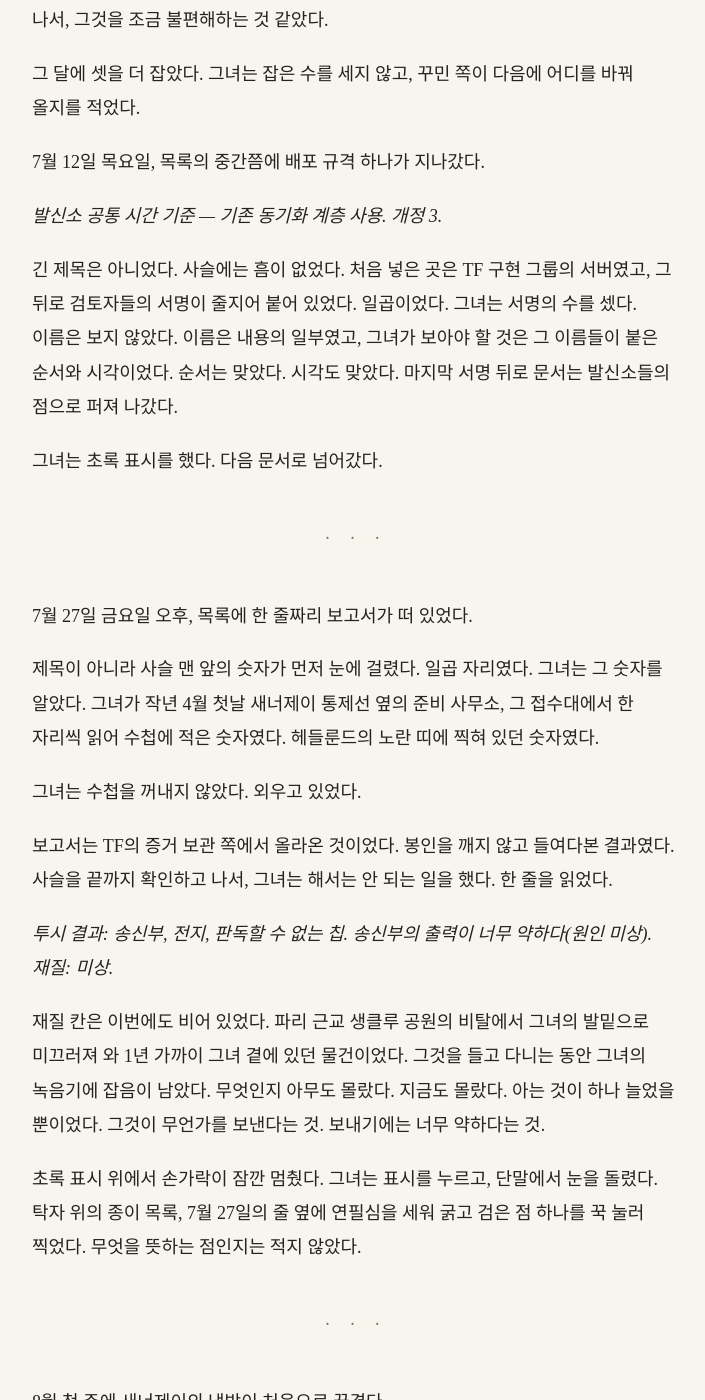
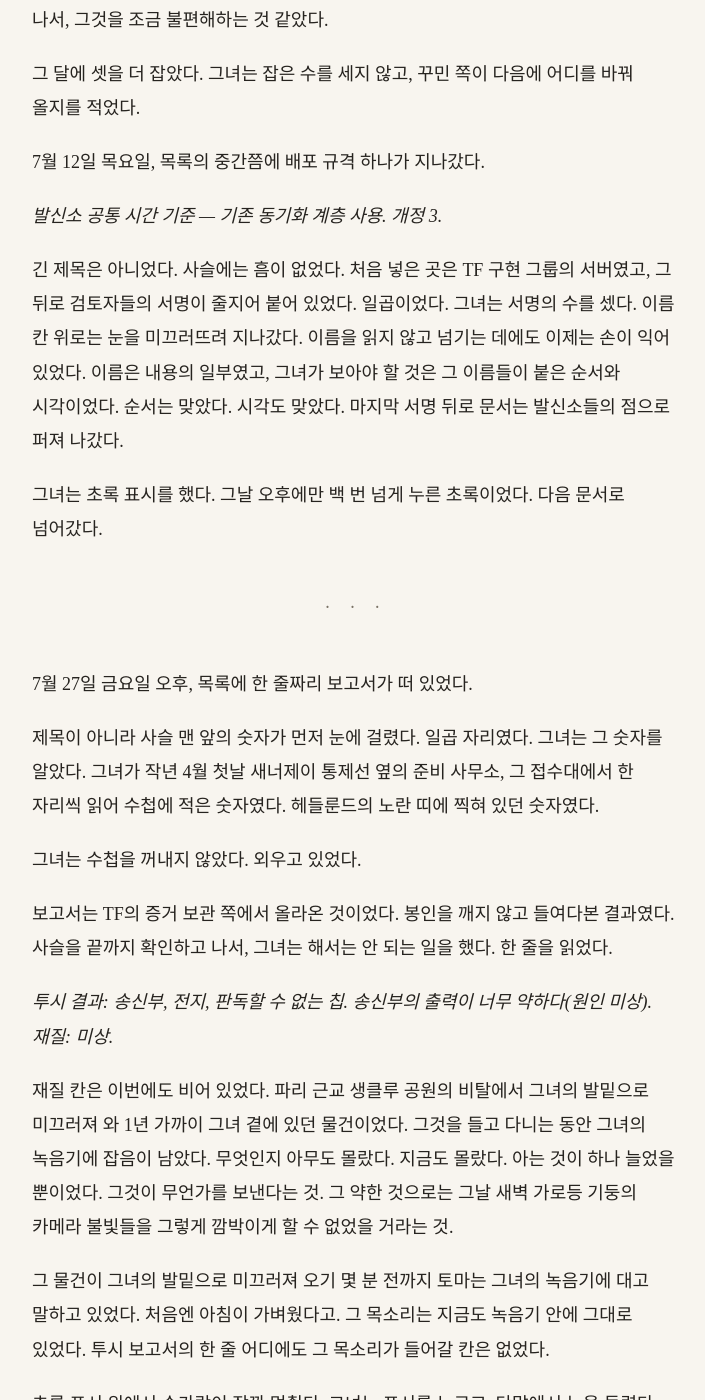
Before and after one commit to kangkkang/writer_s1_public, a Jekyll site: the page built from vol2/047.md, in a window 1280 px wide and 1400 px high, scrolled down 4150 px. Shown: the whole window, without its empty margins (284-989 px from the left). Built offline with Jekyll 4.4.1, drawn with Linux system fonts in a browser that asks for light colours; our own code applies the rules of GitHub Pages for plain Markdown files; some of the changed text lies outside the part shown.

Commit message:
Update from https://github.com/kangkkang/writer_s1/commit/9ce78019e209e6d981bdada1efabdc4d3c11d0af

```diff
--- a/vol2/047.md
+++ b/vol2/047.md
@@ -78,9 +78,9 @@
 
 *발신소 공통 시간 기준 — 기존 동기화 계층 사용. 개정 3.*
 
-긴 제목은 아니었다. 사슬에는 흠이 없었다. 처음 넣은 곳은 TF 구현 그룹의 서버였고, 그 뒤로 검토자들의 서명이 줄지어 붙어 있었다. 일곱이었다. 그녀는 서명의 수를 셌다. 이름은 보지 않았다. 이름은 내용의 일부였고, 그녀가 보아야 할 것은 그 이름들이 붙은 순서와 시각이었다. 순서는 맞았다. 시각도 맞았다. 마지막 서명 뒤로 문서는 발신소들의 점으로 퍼져 나갔다.
+긴 제목은 아니었다. 사슬에는 흠이 없었다. 처음 넣은 곳은 TF 구현 그룹의 서버였고, 그 뒤로 검토자들의 서명이 줄지어 붙어 있었다. 일곱이었다. 그녀는 서명의 수를 셌다. 이름 칸 위로는 눈을 미끄러뜨려 지나갔다. 이름을 읽지 않고 넘기는 데에도 이제는 손이 익어 있었다. 이름은 내용의 일부였고, 그녀가 보아야 할 것은 그 이름들이 붙은 순서와 시각이었다. 순서는 맞았다. 시각도 맞았다. 마지막 서명 뒤로 문서는 발신소들의 점으로 퍼져 나갔다.
 
-그녀는 초록 표시를 했다. 다음 문서로 넘어갔다.
+그녀는 초록 표시를 했다. 그날 오후에만 백 번 넘게 누른 초록이었다. 다음 문서로 넘어갔다.
 
 ---
 
@@ -94,7 +94,9 @@
 
 *투시 결과: 송신부, 전지, 판독할 수 없는 칩. 송신부의 출력이 너무 약하다(원인 미상). 재질: 미상.*
 
-재질 칸은 이번에도 비어 있었다. 파리 근교 생클루 공원의 비탈에서 그녀의 발밑으로 미끄러져 와 1년 가까이 그녀 곁에 있던 물건이었다. 그것을 들고 다니는 동안 그녀의 녹음기에 잡음이 남았다. 무엇인지 아무도 몰랐다. 지금도 몰랐다. 아는 것이 하나 늘었을 뿐이었다. 그것이 무언가를 보낸다는 것. 보내기에는 너무 약하다는 것.
+재질 칸은 이번에도 비어 있었다. 파리 근교 생클루 공원의 비탈에서 그녀의 발밑으로 미끄러져 와 1년 가까이 그녀 곁에 있던 물건이었다. 그것을 들고 다니는 동안 그녀의 녹음기에 잡음이 남았다. 무엇인지 아무도 몰랐다. 지금도 몰랐다. 아는 것이 하나 늘었을 뿐이었다. 그것이 무언가를 보낸다는 것. 그 약한 것으로는 그날 새벽 가로등 기둥의 카메라 불빛들을 그렇게 깜박이게 할 수 없었을 거라는 것.
+
+그 물건이 그녀의 발밑으로 미끄러져 오기 몇 분 전까지 토마는 그녀의 녹음기에 대고 말하고 있었다. 처음엔 아침이 가벼웠다고. 그 목소리는 지금도 녹음기 안에 그대로 있었다. 투시 보고서의 한 줄 어디에도 그 목소리가 들어갈 칸은 없었다.
 
 초록 표시 위에서 손가락이 잠깐 멈췄다. 그녀는 표시를 누르고, 단말에서 눈을 돌렸다. 탁자 위의 종이 목록, 7월 27일의 줄 옆에 연필심을 세워 굵고 검은 점 하나를 꾹 눌러 찍었다. 무엇을 뜻하는 점인지는 적지 않았다.
 
@@ -174,7 +176,11 @@
 
 *정부의 무기 시험이라는 그 글을 읽었을 때 처음으로 숨이 쉬어졌습니다. 누구를 원망해야 하는지 알 것 같았으니까요. 그런데 기자님의 정정을 읽고 다시 모르게 되었습니다. 차라리 누가 일부러 한 거라고 해 주세요. 아무 까닭 없이 이런 일이 생겼다는 걸 모르는 채로 사는 게 더 힘듭니다.*
 
-그녀는 답장 칸을 열어 두고 오래 앉아 있었다. 첫 문장을 몇 번 쓰고 지웠다. 그 사람이 원하는 것은 출처가 아니라 이유였다.
+그녀는 답장 칸을 열어 두고 오래 앉아 있었다.
+
+*그 글은 사실이 아닙니다.* 그녀는 그 문장을 쓰고 지웠다. 그 사람도 아는 문장이었다. 그 문장을 읽고 이 편지를 쓴 것이었다. *저도 까닭을 모릅니다.* 그것도 지웠다. 사실이었지만, 그 사람이 받아 들 수 있는 문장이 아니었다.
+
+그녀의 정정은 사실이었다. 그 사실이 한 사람에게서 처음으로 쉬어졌던 숨을 도로 가져갔다. 그 사람이 원하는 것은 출처가 아니라 이유였고, 그녀가 가진 것은 출처뿐이었다. 그녀는 답장 칸을 닫지 않은 채 단말을 껐다.
 
 정정은 게시물만큼 읽히지 않았다. 대신 그 단체의 다음 게시물이 그녀를 다시 불렀다. *TF가 기자의 입을 막았다.*
 
```
